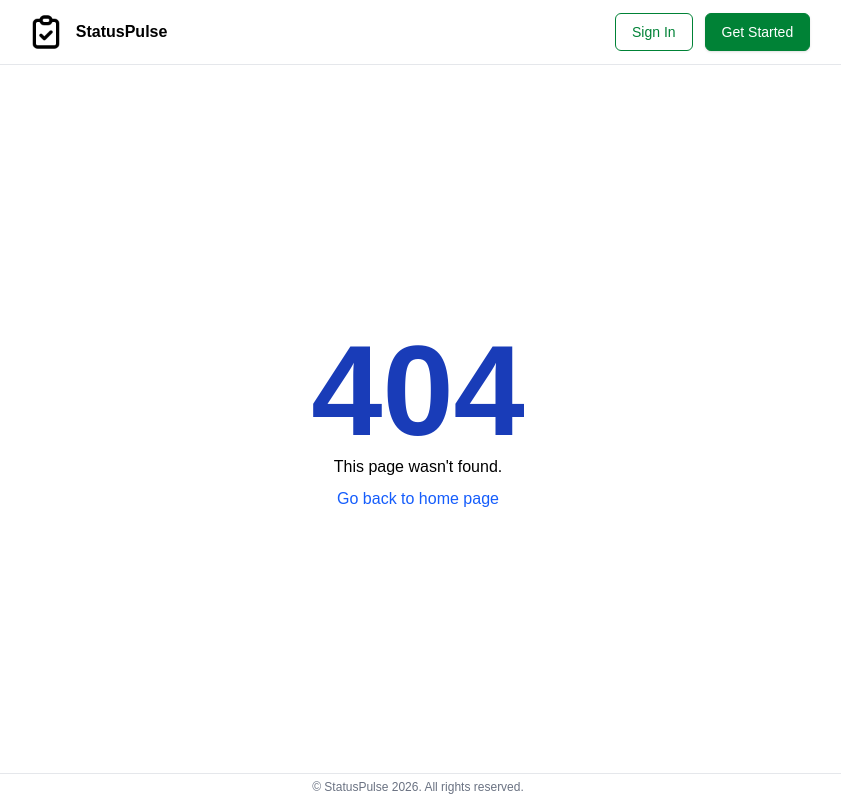
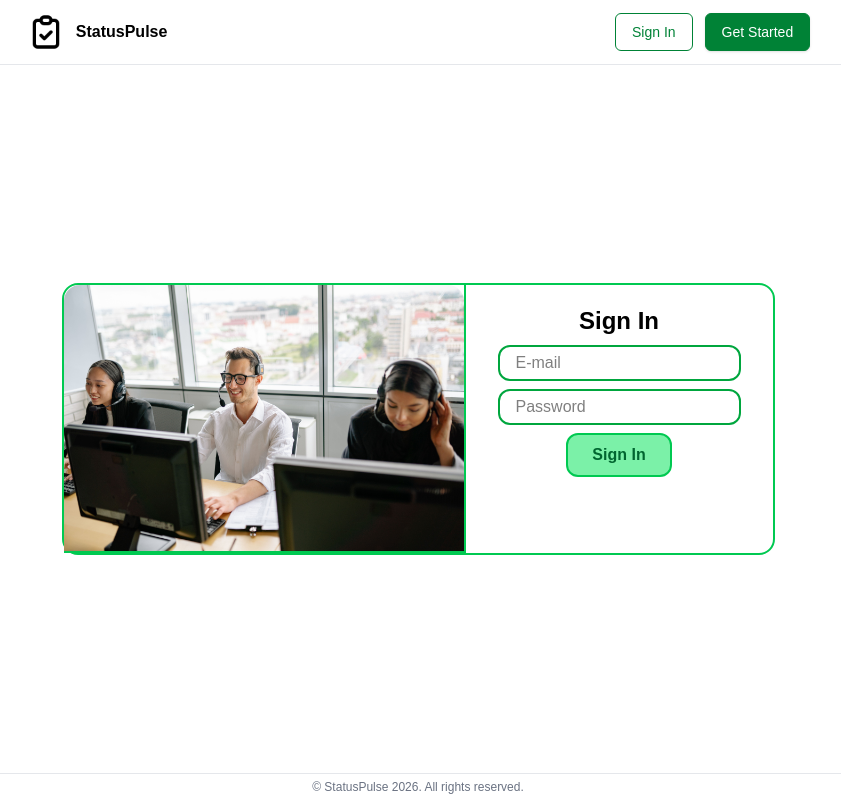
Before and after one commit to 0xGaziin/StatusPulse, a Next.js app in the folder frontend/: page /sign-in in a window 1280 px wide. Before the commit this address had no page. Shown: the whole page, without its empty margins (222-1063 px from the left). Built offline with nearby package versions, Linux system fonts and the light colour scheme.

Commit message:
feat: create /sign-in page

```diff
--- /dev/null
+++ b/frontend/src/app/sign-in/page.tsx
@@ -0,0 +1,9 @@
+import LoginSection from "@/components/sections/LoginSection"
+
+export default function Login() {
+  return (
+    <>
+      <LoginSection />
+    </>
+  )
+}
--- /dev/null
+++ b/frontend/src/components/forms/LoginForm.tsx
@@ -0,0 +1,50 @@
+'use client';
+
+import axios from 'axios';
+
+import InputField from "../ui/InputField"
+import ButtonSubmit from "../ui/ButtonSubmit"
+
+export default function RegisterForm() {
+  const handleSubmit = async (e: any) => {
+    e.preventDefault();
+
+    const formData = new FormData(e.currentTarget);
+    const email = formData.get('email');
+    const password = formData.get('password');
+
+    try {
+      const response = await axios.post(`${process.env.NEXT_PUBLIC_API_URL}/users/login`, {
+        email: email,
+        password: password
+      }, {
+        withCredentials: true
+      });
+
+      console.log(response.data);
+    } catch (error: any) {
+
+    }
+  }
+
+  return (
+    <div>
+      <h2 className="font-bold text-center text-2xl">Sign In</h2>
+      <form className="flex flex-1 flex-col gap-2 items-center justify-center mt-2 mb-5" onSubmit={handleSubmit}>
+        <InputField
+          name="email"
+          type="email"
+          placeholder="E-mail"
+        />
+
+        <InputField
+          name="password"
+          type="password"
+          placeholder="Password"
+        />
+
+        <ButtonSubmit content="Sign In" />
+      </form>
+    </div>
+  )
+}
--- /dev/null
+++ b/frontend/src/components/sections/LoginSection.tsx
@@ -0,0 +1,26 @@
+import Link from "next/link"
+import Image from "next/image"
+import LoginForm from "../forms/LoginForm"
+
+export default function LoginSection() {
+  return (
+    <div className="flex flex-1 flex-col justify-center items-center">
+      <section className="border-2 md:flex border-green-500 rounded-2xl">
+        <div className="border-b-2 md:border-r-2 border-green-500"> {/* Image */}
+          <Image
+            src="/header-image.jpg"
+            alt="Header form image"
+            width={400}
+            height={50}
+            priority
+            className="rounded-t-2xl md:rounded-tl-2xl object-cover"
+          />
+        </div>
+
+        <div className="mt-5 md:px-8"> {/* Form */}
+          <LoginForm />
+        </div>
+      </section>
+    </div>
+  )
+}
```
